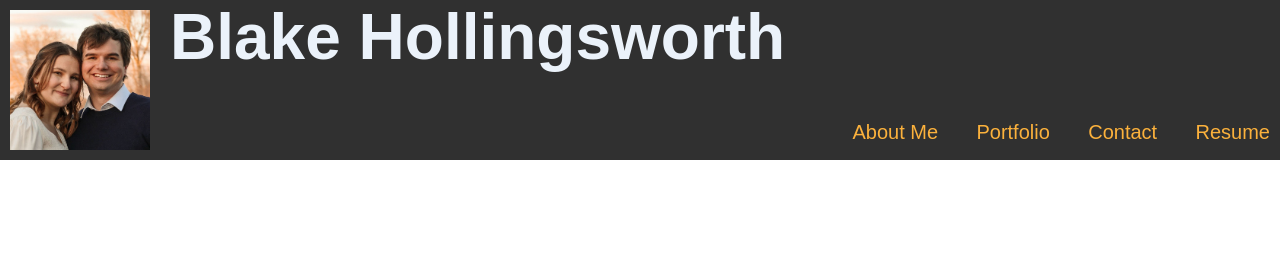
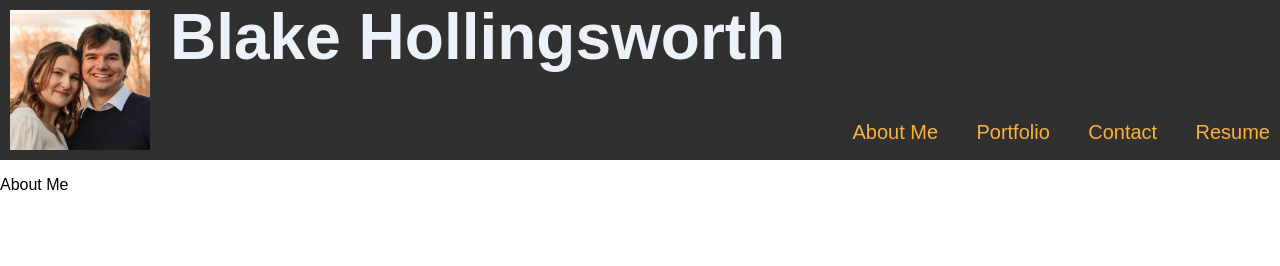
Before and after one commit to BlakeE-37/React-Portfolio, a React (Create React App) app: page / in a window 1280 px wide. Shown: the top 266 px of the page. Built offline with nearby package versions, Linux system fonts and the light colour scheme.

Commit message:
added main content function logic to choose what page to render

```diff
--- a/src/App.js
+++ b/src/App.js
@@ -1,12 +1,14 @@
 import React from "react";
 import Header from "./components/header"
 import Footer from './components/footer'
+import MainContent from "./components/mainContent";
 import "./App.css"
 
 const App = () => {
     return (
         <div className="mainContainer">
             <Header />
+            <MainContent />
             <Footer />
         </div>
     )
--- a/src/components/components.css
+++ b/src/components/components.css
@@ -47,7 +47,7 @@
     position: absolute;
     top: 100vh;
     transform: translateY(-100%);
-    justify-content: end;
+    justify-content: flex-end;
     align-items: center;
     gap: 20px;
 }
--- a/src/components/mainContent.js
+++ b/src/components/mainContent.js
@@ -1,9 +1,31 @@
-import React from "react";
+import React, { useState } from "react";
 import AboutMe from './pages/aboutMe'
 import Portfolio from './pages/portfolio'
 import Resume from './pages/resume'
-import Contact from './pages/Contact'
+import Contact from './pages/contact'
 
-function mainContent() {
+function MainContent() {
 
+    const [activePage, setActivePage] = useState('aboutMe')
+
+    function renderActivePage() {
+        switch (activePage) {
+            case 'aboutMe':
+                return <AboutMe />
+            case 'portfolio':
+                return <Portfolio />
+            case 'Resume':
+                return < Resume />
+            case 'Contact':
+                return <Contact />
+        }
+    }
+
+    return (
+        <div>
+            {renderActivePage()}
+        </div>
+    )
 }
+
+export default MainContent
--- a/src/components/pages/aboutMe.js
+++ b/src/components/pages/aboutMe.js
@@ -0,0 +1,9 @@
+import React from "react";
+
+function AboutMe() {
+    return (
+        <p>About Me</p>
+    )
+}
+
+export default AboutMe
--- a/src/components/pages/contact.js
+++ b/src/components/pages/contact.js
@@ -0,0 +1,9 @@
+import React from "react";
+
+function Contact() {
+    return (
+        <p>Contact</p>
+    )
+}
+
+export default Contact
--- a/src/components/pages/portfolio.js
+++ b/src/components/pages/portfolio.js
@@ -0,0 +1,9 @@
+import React from "react";
+
+function Portfolio() {
+    return (
+        <p>Portfolio</p>
+    )
+}
+
+export default Portfolio
--- a/src/components/pages/resume.js
+++ b/src/components/pages/resume.js
@@ -0,0 +1,9 @@
+import React from "react";
+
+function Resume() {
+    return (
+        <p>Resume</p>
+    )
+}
+
+export default Resume
```
